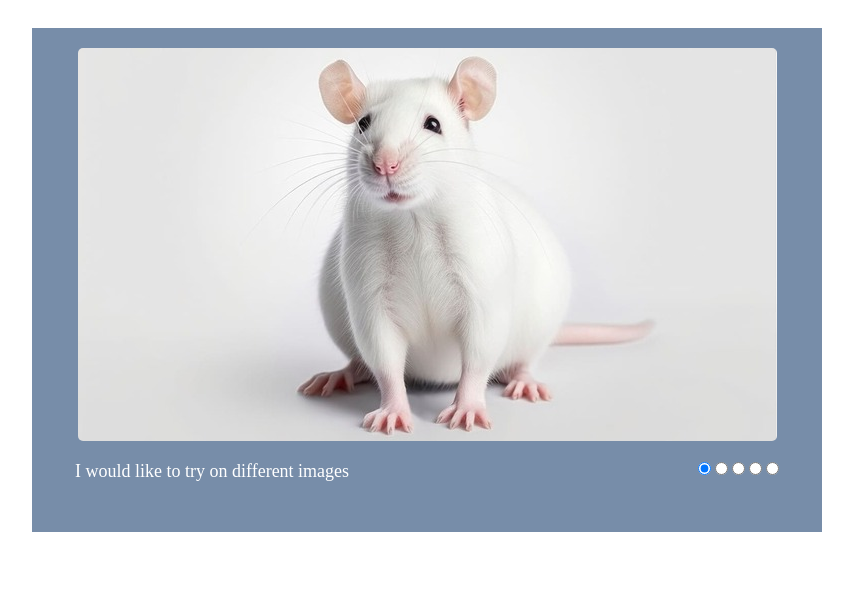
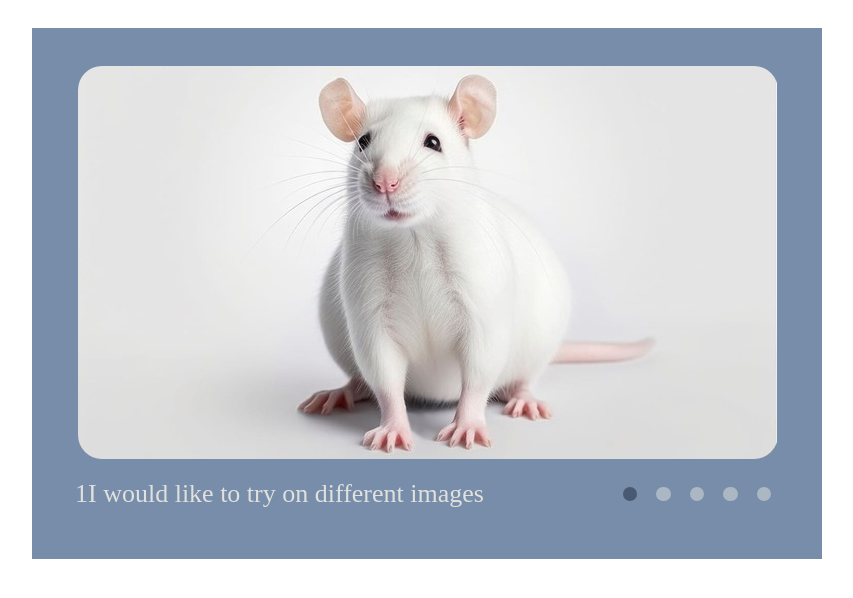
Before and after one commit to SerpentSveta/cssMemeSlider, a plain HTML site: page cssMemeSlider/index.html in a window 1280 px wide. Shown: the part 80-678 px from the top of the page, without its empty margins (213-1066 px from the left). Drawn offline with Linux system fonts and the light colour scheme; a web font is replaced by a local one.

Commit message:
feat: add labels (Wed, Sep 11, 2024 01:24:20 PM)

```diff
--- a/cssMemeSlider/index.html
+++ b/cssMemeSlider/index.html
@@ -21,60 +21,36 @@
     </header>
     <div class="container container__slider">
         <div class="slider__wrapper">
+            <input type="radio" name="check" id="check-1" checked>
+            <input type="radio" name="check" id="check-2">
+            <input type="radio" name="check" id="check-3">
+            <input type="radio" name="check" id="check-4">
+            <input type="radio" name="check" id="check-5">
             <div class="slider__line">
                 <img id="slide-1" class="slider__img" src="./images/small/mem-1.jpg" alt="White mouse">
                 <img id="slide-2" class="slider__img" src="./images/small/mem-2.jpg" alt="Mouse in glasses and a suit">
                 <img id="slide-3" class="slider__img" src="./images/small/mem-3.jpg" alt="">
                 <img id="slide-4" class="slider__img" src="./images/small/mem-4.jpg" alt="">
+                <img id="slide-4" class="slider__img" src="./images/small/mem-5.jpg" alt="">
             </div>
         </div>
         <div class="slider__decscription">
             <div class="slider__content">
-            <p class="slider__text">I would like to try on different images</p>
+                <p id="text-1" class="slider__text active-text">1I would like to try on different images</p>
+                <p id="text-1" class="slider__text">2I would like to try on different images</p>
+                <p id="text-1" class="slider__text">3I would like to try on different images</p>
+                <p id="text-1" class="slider__text">4I would like to try on different images</p>
+                <p id="text-1" class="slider__text">5I would like to try on different images</p>
             </div>
             <div class="navigation">
-                <input type="radio" name="check" id="check-1" checked>
-                <input type="radio" name="check" id="check-2">
-                <input type="radio" name="check" id="check-3">
-                <input type="radio" name="check" id="check-4">
-                <input type="radio" name="check" id="check-5">
+                <label for="slide-1" class="slider__button active-button"></label>
+                <label for="slide-2" class="slider__button"></label>
+                <label for="slide-3" class="slider__button"></label>
+                <label for="slide-4" class="slider__button"></label>
+                <label for="slide-5" class="slider__button"></label>
             </div>
         </div>
     </div>
-    <!-- <section class="slider">
-        <div class="container">
-            <div class="slider__wrapper">
-                <div class="slider__content">
-                    <div class="slider__slide">
-                        <img id="slide-1" class="slider__img" src="./images/mem-1.jpg" alt="White mouse">
-                    </div>
-                    <div class="slider__slide">
-                        <img id="slide-2" class="slider__img" src="./images/mem-2.jpg"
-                            alt="Mouse in glasses and a suit">
-                    </div>
-                    <div class="slider__slide">
-                        <img id="slide-3" class="slider__img" src="./images/mem-3.jpg" alt="">
-                    </div>
-                    <div class="slider__slide">
-                        <img id="slide-4" class="slider__img" src="./images/mem-4.jpg" alt="">
-                    </div>
-                    <div class="slider__slide">
-                        <img id="slide-5" class="slider__img" src="./images/mem-5.jpg" alt="">
-                    </div>
-                </div>
-                <div class="slider__decscription">
-                    <p class="slider__text"></p>
-                    <div class="navigation">
-                        <input type="radio" name="check" id="check-1" checked>
-                        <input type="radio" name="check" id="check-2">
-                        <input type="radio" name="check" id="check-3">
-                        <input type="radio" name="check" id="check-4">
-                        <input type="radio" name="check" id="check-5">
-                    </div>
-                </div>
-            </div>
-        </div>
-    </section> -->
 </body>
 
 </html>
--- a/cssMemeSlider/style.css
+++ b/cssMemeSlider/style.css
@@ -33,29 +33,20 @@ body {
     padding-bottom: 50px;
 }
 
-.slider__wrapper,
-.dot {
+.slider__wrapper {
     display: inline-block;
     vertical-align: middle;
 }
 
 .slider__wrapper {
     width: 100%;
-    max-width: 699px;
+    max-width: 43.6875rem;
     overflow: hidden;
     margin: 20px;
-    border-radius: 5px;
 }
 
 .slider__line {
     display: flex;
-}
-
-.dot {
-    width: 20px;
-    height: 20px;
-    background-color: blueviolet;
-    border-radius: 50%;
 }
 
 .slider__decscription {
@@ -64,60 +55,49 @@ body {
     padding: 0 43px;
 }
 
-.slider__text {
-    font-size: 18px;
-    color: #fff;
+.slider__content {
+    display: flex;
 }
 
-/*
-img {
-    max-width: 100%;
+.slider__text {
+    display: none;
+    font-size: 26px;
+    color: #e0e1dd;
+}
+
+.active-text {
     display: inline-block;
 }
 
-a {
-    text-decoration: none;
+.slider__img {
+    scroll-snap-align: center;
+    border-radius: 1.5rem;
 }
 
-.container {
-    max-width: 80%;
-    width: 60rem;
-    margin: 0 auto;
-    padding: 0 2%;
+input[name='check'] {
+    visibility: hidden;
 }
 
-.header__title {
-    margin-top: 1.9rem;
-    margin-bottom: 1.9rem;
-    font-size: 3rem;
-    text-align: center;
+.navigation {
+    display: flex;
+    gap: 0.19rem;
+    align-items: center;
 }
 
-.slider__wrapper {
-    padding: 4% 5%;
-    background-color: #778da9;
-    overflow: hidden;
-    width: 860px;
+.slider__button {
+width: 0.9rem;
+height: 0.9rem;
+background-color: #e0e1dd;
+cursor: pointer;
+border-radius: 50%;
+border: 0.5rem solid #778da9;
+opacity: 0.5;
 }
 
-.slider__content {
-    display: flex;
-    width: 500%;
-    scroll-behavior: smooth;
+.slider__button:hover {
+opacity: 1;
 }
 
-.slider__slide {
-    max-width: 100%;
+.active-button {
+    background-color: #1b263b;
 }
-
-.slider__decscription {
-    display: flex;
-    justify-content: space-between;
-}
-
-.slider__img {
-    min-width: 100%;
-    height: 100%;
-    border-radius: 0.56rem;
-    object-fit: cover;
-} */
```
